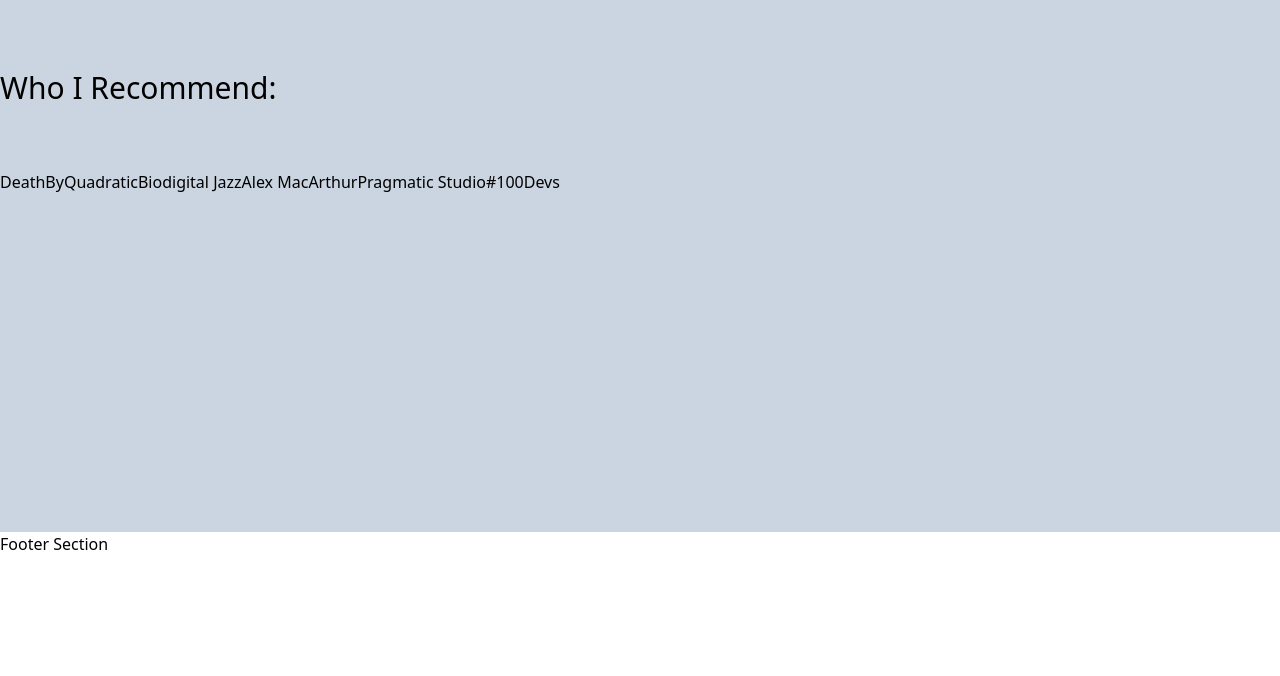
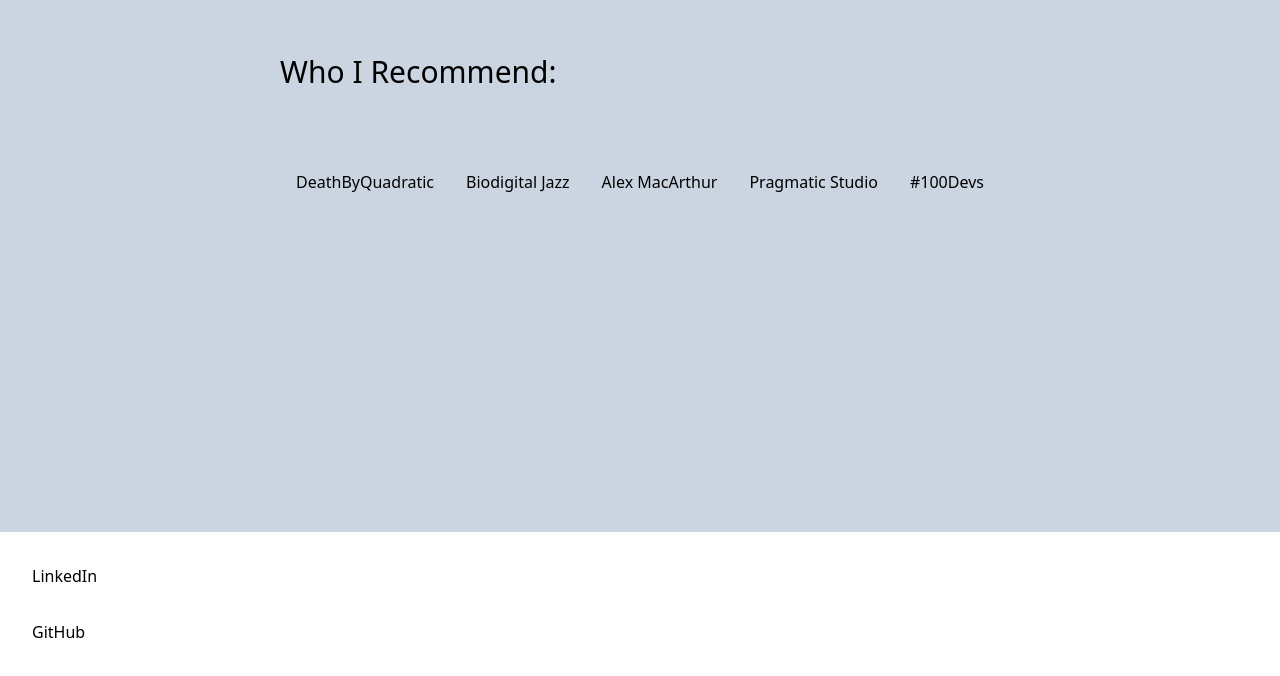
Before and after one commit to JSIK3S/joshsikes, a React (Create React App) app: page / in a window 1280 px wide. Shown: the part 2748-3424 px from the top of the page. Built offline with nearby package versions, Linux system fonts and the light colour scheme.

Commit message:
fixes styling and new content

```diff
--- a/src/components/PageSections/AboutMe.tsx
+++ b/src/components/PageSections/AboutMe.tsx
@@ -1,7 +1,7 @@
 function AboutMe() {
   return (
     <div className="h-screen flex items-center bg-slate-300">
-      <section id="about">
+      <section id="about" className="m-8">
         <h2 className="mb-16 text-3xl">About Me:</h2>
         <p>
           This is the section where I talk about myself... what would you like
--- a/src/components/PageSections/Footer.tsx
+++ b/src/components/PageSections/Footer.tsx
@@ -1,8 +1,16 @@
+import { GithubProfileLink } from "../socialLinks/GithubProfileLink";
+import { LinkedInLink } from "../socialLinks/LinkedInLink";
+
 function Footer() {
   return (
     <footer className="h-40">
       <div>
-        <h2>Footer Section</h2>
+        <section className="m-8">
+          <LinkedInLink />
+        </section>
+        <section className="m-8">
+          <GithubProfileLink />
+        </section>
       </div>
     </footer>
   );
--- a/src/components/PageSections/Recommends.tsx
+++ b/src/components/PageSections/Recommends.tsx
@@ -6,24 +6,24 @@
 
 function Recommends() {
   return (
-    <div className="h-screen bg-slate-300 flex items-center">
+    <div className="h-screen bg-slate-300 flex justify-center items-center">
       <section id="recommends">
         <h2 className="text-3xl mb-16">Who I Recommend:</h2>
         <section>
           <ul className="flex justify-items-center justify-between">
-            <li>
+            <li className="m-4">
               <Quadratic />
             </li>
-            <li>
+            <li className="m-4">
               <BioJazz />
             </li>
-            <li>
+            <li className="m-4">
               <MacArthur />
             </li>
-            <li>
+            <li className="m-4">
               <Pragmatic />
             </li>
-            <li>
+            <li className="m-4">
               <Leon />
             </li>
           </ul>
--- /dev/null
+++ b/src/components/socialLinks/GithubProfileLink.tsx
@@ -0,0 +1,9 @@
+const GithubProfileLink = () => {
+  return (
+    <a href="https://github.com/JSIK3S" target="_blank" rel="noreferrer">
+      GitHub
+    </a>
+  );
+};
+
+export { GithubProfileLink };
--- /dev/null
+++ b/src/components/socialLinks/LinkedInLink.tsx
@@ -0,0 +1,13 @@
+const LinkedInLink = () => {
+  return (
+    <a
+      href="https://www.linkedin.com/in/josh-sikes-25089735/"
+      target="_blank"
+      rel="noreferrer"
+    >
+      LinkedIn
+    </a>
+  );
+};
+
+export { LinkedInLink };
```
